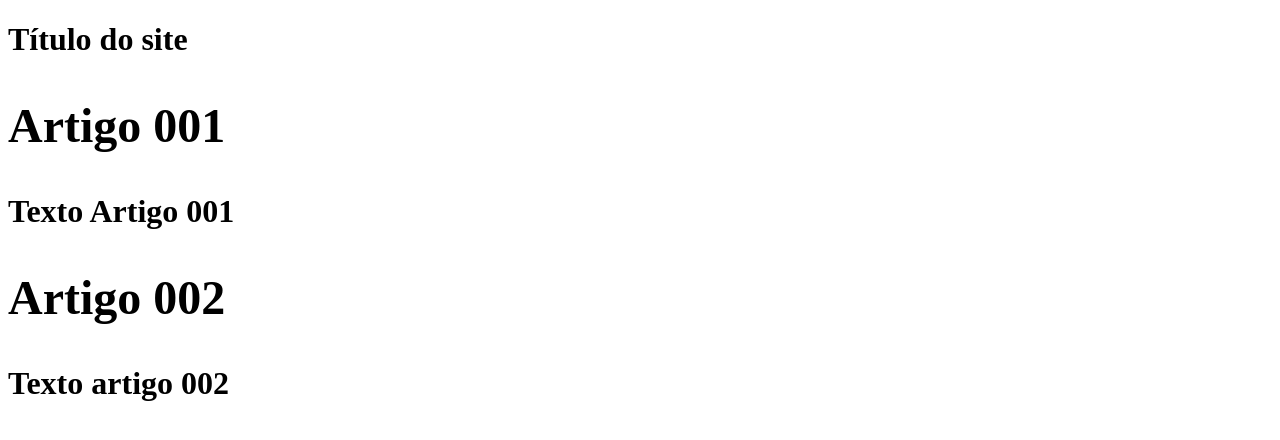
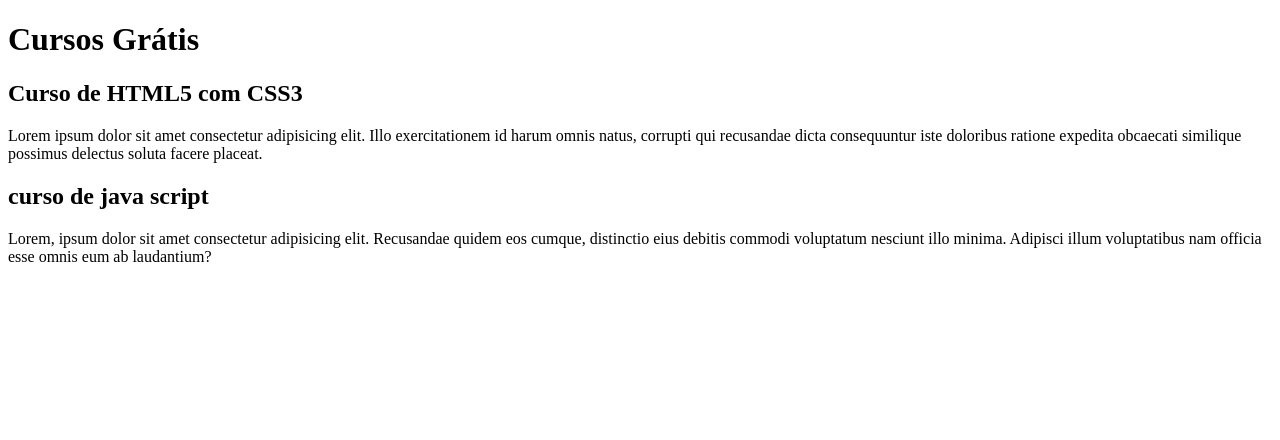
Before and after one commit to DudaszSouza/Projeto-site, a plain HTML site: page index.html in a window 1280 px wide. Drawn offline with Linux system fonts and the light colour scheme.

Commit message:
comecei a escrever o conteudo

```diff
--- a/index.html
+++ b/index.html
@@ -8,15 +8,15 @@
 <body>
 </main>
 <header>
-    <h1>Título do site
+    <h1>Cursos Grátis</h1>
         <header>
             <article>
-                <h2>Artigo 001</h2>
-                </p>Texto Artigo 001</p>
+                <h2>Curso de HTML5 com CSS3</h2>
+                </p>Lorem ipsum dolor sit amet consectetur adipisicing elit. Illo exercitationem id harum omnis natus, corrupti qui recusandae dicta consequuntur iste doloribus ratione expedita obcaecati similique possimus delectus soluta facere placeat.</p>
         <article>
             <article>
-<h2>Artigo 002</h2>
-<p>Texto artigo 002</p>
+<h2>curso de java script</h2>
+<p>Lorem, ipsum dolor sit amet consectetur adipisicing elit. Recusandae quidem eos cumque, distinctio eius debitis commodi voluptatum nesciunt illo minima. Adipisci illum voluptatibus nam officia esse omnis eum ab laudantium?</p>
 <article>
 <main>
 </body>
```
